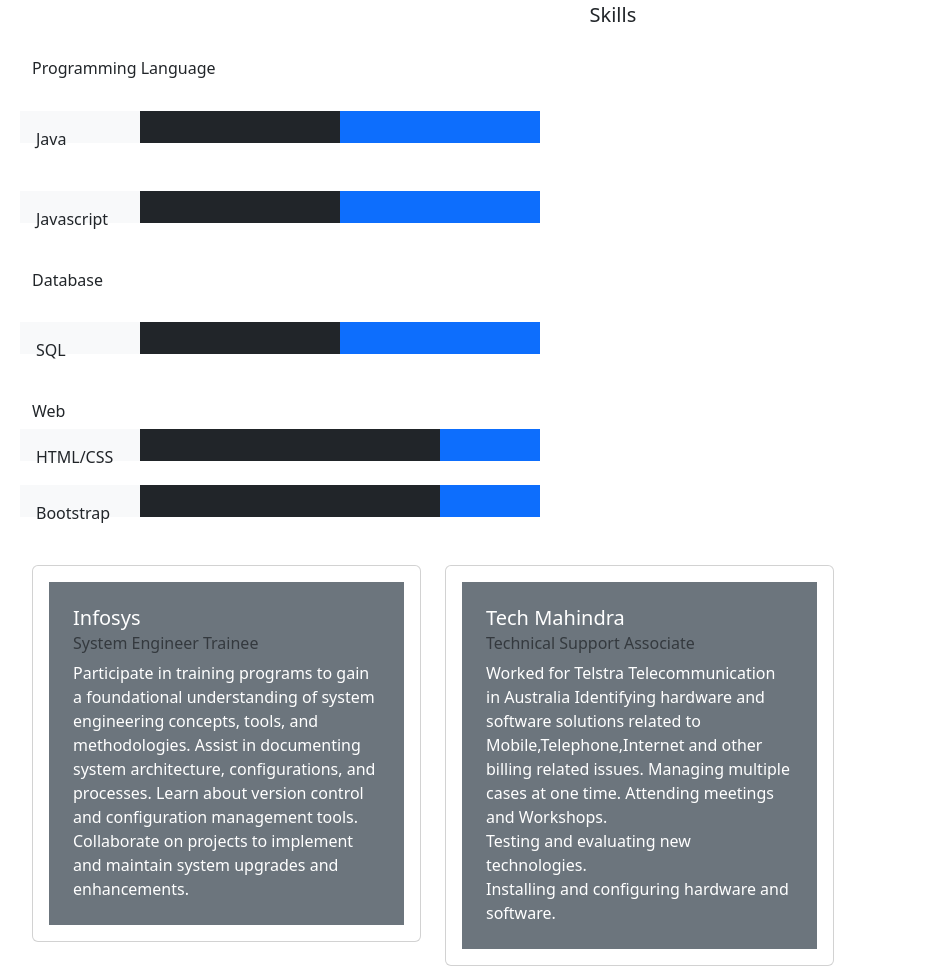
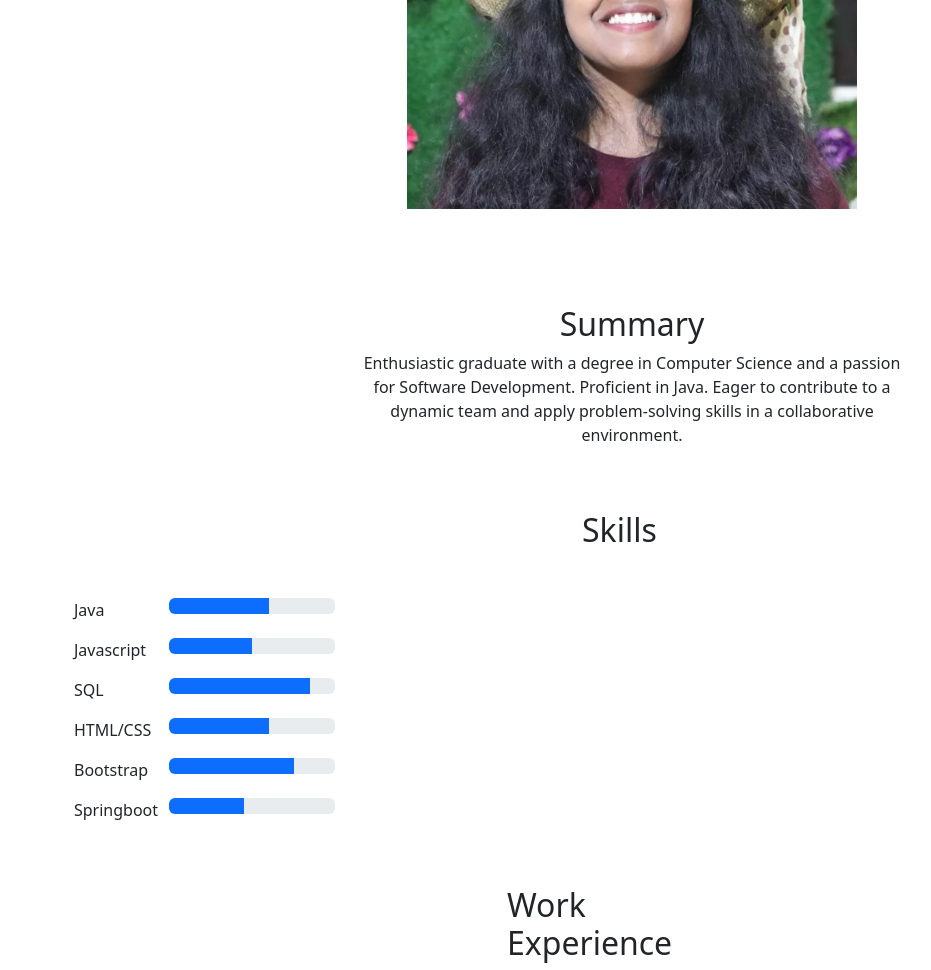
Before and after one commit to priya0909/Resume1, a plain HTML site: page index.html in a window 1280 px wide. Shown: the part 433-1403 px from the top of the page, without its empty margins (8-939 px from the left). Drawn offline with nearby package versions, Linux system fonts and the light colour scheme.

Commit message:
added grid

```diff
--- a/index.html
+++ b/index.html
@@ -9,62 +9,120 @@
 
 </head>
 <body>
-    <!-- <div class="p-3 mb-2 bg-dark text-white"> -->
+
+  <div class="container my-5 mb-5">
+    <div class="row">
+      <div class="col-sm-12 col-md-6 mx-auto text-center">
+        <h1>Boddula Gayathri Sai Priya</h1>
+        <p>priyaboddula0909@gmail.com | Hyderabad</p>
+        <img src="Me.jpeg" class="w-100 p-5" alt="Responsive image">
+
+        <div class="mt-5">
+          <h2>Summary</h2>
+          <p>Enthusiastic graduate with a degree in Computer Science and a passion for Software Development. Proficient in Java. Eager to contribute to a dynamic team and apply problem-solving skills in a collaborative environment.</p>
+        </div>
+      </div>
+    </div>
+
+
+    <!-- <div class="p-3 mb-2 bg-dark text-white">
     <div class="margin" style="margin-left:40px; margin-top:25px; margin-right:25px;">
     <div class="mx-auto" style="width: 300px;"><h4>Boddula Gayathri Sai Priya </h4></div>
     <div class="mx-auto" style="width: 380px;"><small> 7674811938 |priyaboddula0909@gmail.com | Hyderabad</small></div><br>
-    <div class="text-center"><img src="Me.jpeg" class="img-fluid" alt="Responsive image" width="300" height="300"></div>
+    <div class="text-center">
+      <img src="Me.jpeg" class="img-fluid" alt="Responsive image" width="300" height="300">
+    </div>
 
     <br>
     <br>
-    <br>
+    <br> -->
 
-    <div class="mx-auto" style="width: 150px;"><h4>Summary </h4></div>
+    <!-- <div class="mx-auto" style="width: 150px;"><h4>Summary </h4></div>
 
     <div class="mx-auto" style="width: 300px;">Enthusiastic graduate with a degree in Computer Science and a passion for Software Development. Proficient in Java. Eager to contribute to a dynamic team and apply problem-solving skills in a collaborative environment.</div>
-    <br><br>
+    <br><br> -->
+      <div class="mt-5 mb-3">
+       <div class="mx-auto" style="width: 100px;"><h2>Skills</h2></div>
+      </div>
 
-    <div class="mx-auto" style="width: 100px;"><h5>Skills</h5></div><br>
-    <h6>Programming Language</h6><br>
-    <div class="row">
-      <div class="col-sm-2 p-3 bg-light text-dark " style="width:120px; height:3px" >Java</div>
-      <div class="col-sm-8 p-3 bg-dark text-white" style="width:200px; height:4px"></div>
-      <div class="col-sm-8 p-3 bg-primary text-white" style="width:200px; height:4px"></div>
+      <div class="mt-5">
+         <div class="row">
+           <div class="col-1">
 
-    </div><br><br>
+           <p>Java</p>
+           </div>
+             <div class="col-2">
+             <div class="progress">
+               <div class="progress-bar" role="progressbar" style="width: 60%" aria-valuenow="25" aria-valuemin="0" aria-valuemax="100"></div>
+             </div>
+           </div>
+        </div>
+
+
+  <div class="row">
+  <div class="col-1">
+    <p>Javascript</p>
+      </div>
+        <div class="col-2">
+          <div class="progress">
+            <div class="progress-bar" role="progressbar" style="width: 50%" aria-valuenow="25" aria-valuemin="0" aria-valuemax="100"></div>
+          </div>
+        </div>
+     </div>
+
+
+
+  <div class="row">
+    <div class="col-1">
+      <p>SQL</p>
+        </div>
+          <div class="col-2">
+            <div class="progress">
+              <div class="progress-bar" role="progressbar" style="width: 85%" aria-valuenow="25" aria-valuemin="0" aria-valuemax="100"></div>
+            </div>
+          </div>
+       </div>
+
+       <div class="row">
+        <div class="col-1">
+          <p>HTML/CSS</p>
+            </div>
+              <div class="col-2">
+                <div class="progress">
+                  <div class="progress-bar" role="progressbar" style="width: 60%" aria-valuenow="25" aria-valuemin="0" aria-valuemax="100"></div>
+                </div>
+              </div>
+           </div>
+
+           <div class="row">
+            <div class="col-1">
+              <p>Bootstrap</p>
+                </div>
+                  <div class="col-2">
+                    <div class="progress">
+                      <div class="progress-bar" role="progressbar" style="width: 75%" aria-valuenow="25" aria-valuemin="0" aria-valuemax="100"></div>
+                    </div>
+                  </div>
+               </div>
+
+
+               <div class="row">
+                <div class="col-1">
+                  <p>Springboot</p>
+                    </div>
+                      <div class="col-2">
+                        <div class="progress">
+                          <div class="progress-bar" role="progressbar" style="width: 45%" aria-valuenow="25" aria-valuemin="0" aria-valuemax="100"></div>
+                        </div>
+                      </div>
+                   </div>
+         </div>
+    <div class="mt-5 mb-5">
+    <div class="mx-auto" style="width: 250px;"><h2>Work Experience</h2></div>
+    </div>
 
     <div class="row">
-        <div class="col-sm-2 p-3 bg-light text-dark" style="width:120px; height:3px" >Javascript</div>
-        <div class="col-sm-8 p-3 bg-dark text-white" style="width:200px; height:4px"></div>
-        <div class="col-sm-8 p-3 bg-primary text-white" style="width:200px; height:4px"></div>
-      </div><br><br>
-
-      <h6>Database</h6><br>
-      <div class="row">
-        <div class="col-sm-2 p-3 bg-light text-dark" style="width:120px; height:3px" >SQL</div>
-        <div class="col-sm-8 p-3 bg-dark text-white" style="width:200px; height:4px"></div>
-        <div class="col-sm-8 p-3 bg-primary text-white" style="width:200px; height:4px"></div>
-      </div><br><br>
-      <h6>Web</h6>
-      <div class="row">
-        <div class="col-sm-2 p-3 bg-light text-dark" style="width:120px; height:3px" >HTML/CSS</div>
-        <div class="col-sm-8 p-3 bg-dark text-white" style="width:300px; height:4px"></div>
-        <div class="col-sm-8 p-3 bg-primary text-white" style="width:100px; height:4px"></div>
-      </div><br>
-
-      <div class="row">
-        <div class="col-sm-2 p-3 bg-light text-dark" style="width:120px; height:3px" >Bootstrap   </div>
-        <div class="col-sm-8 p-3 bg-dark text-white" style="width:300px; height:4px"></div>
-        <div class="col-sm-8 p-3 bg-primary text-white" style="width:100px; height:4px"></div>
-      </div><br><br>
-
-      <!-- <div class="progress">
-        <div class="progress-bar" role="progressbar" style="width: 25%" aria-valuenow="25" aria-valuemin="0" aria-valuemax="100"></div>
-      </div> -->
-
-
-    <div class="row">
-        <div class="col-sm-4 mb-0 mb-sm-0">
+        <div class="col-sm-4 mb-0 mb-sm-0 mx-5">
           <div class="card" >
             <div class="card-body">
             <div class="p-4 mb-0 bg-secondary text-white">
@@ -79,7 +137,7 @@
           </div>
         </div>
 
-        <div class="col-sm-4 mb-1 mb-sm-0">
+        <div class="col-sm-4 mb-1 mb-sm-0 mx-5">
           <div class="card">
             <div class="card-body">
                 <div class="p-4 mb-0 bg-secondary text-white">
@@ -98,7 +156,9 @@
 
       </div>
     <br>
-    <h5>Education</h5>
+    <div class="mt-5 mb-5">
+      <div class="mx-auto" style="width: 90px;"><h2>Education</h2></div>
+      </div>
     <table class="table">
         <thead>
           <tr>
@@ -130,9 +190,11 @@
         </tbody>
       </table>
     <br>
-    <h5>Projects</h5>
+    <div class="mt-5 mb-5">
+      <div class="mx-auto" style="width: 90px;"><h2>Projects</h2></div>
+      </div>
     <div class="row">
-        <div class="col-sm-5 mb-3 mb-sm-0">
+        <div class="col-sm-5 mb-3 mb-sm-0 mx-5">
           <div class="card">
             <div class="card-body">
               <h5 class="card-title">Student Result Portal</h5>
@@ -141,7 +203,7 @@
             </div>
           </div>
         </div>
-        <div class="col-sm-5 mb-3 mb-sm-0">
+        <div class="col-sm-5 mb-3 mb-sm-0 mx-3">
           <div class="card">
             <div class="card-body">
               <h5 class="card-title">Library Management System</h5>
@@ -152,14 +214,22 @@
         </div>
       </div>
     <br>
-    <h5>Achievements</h5>
+
+    <div class="mt-5 mb-5">
+      <div class="mx-auto" style="width: 90px;"><h2>Achievements</h2></div>
+      </div>
     <p>Employee of the month Nov,2021.<br>
         Organized a Charity event in TechMahindra.<br>
         Participated in Science Fair and was awarded First prize for bringing awareness of deficiency of vitamins in 2010.</p>
 
-    <h5>Languages</h5>
+        <div class="mt-5 mb-5">
+          <div class="mx-auto" style="width: 90px;"><h2>Languages </h2></div>
+          </div>
     <p>English | Hindi | Telugu </p>
-    </div>
-    </div>
+
+
+
+</div>
+</div>
 </body>
 </html>
```
Also changed, not shown: Me.jpeg (added).
